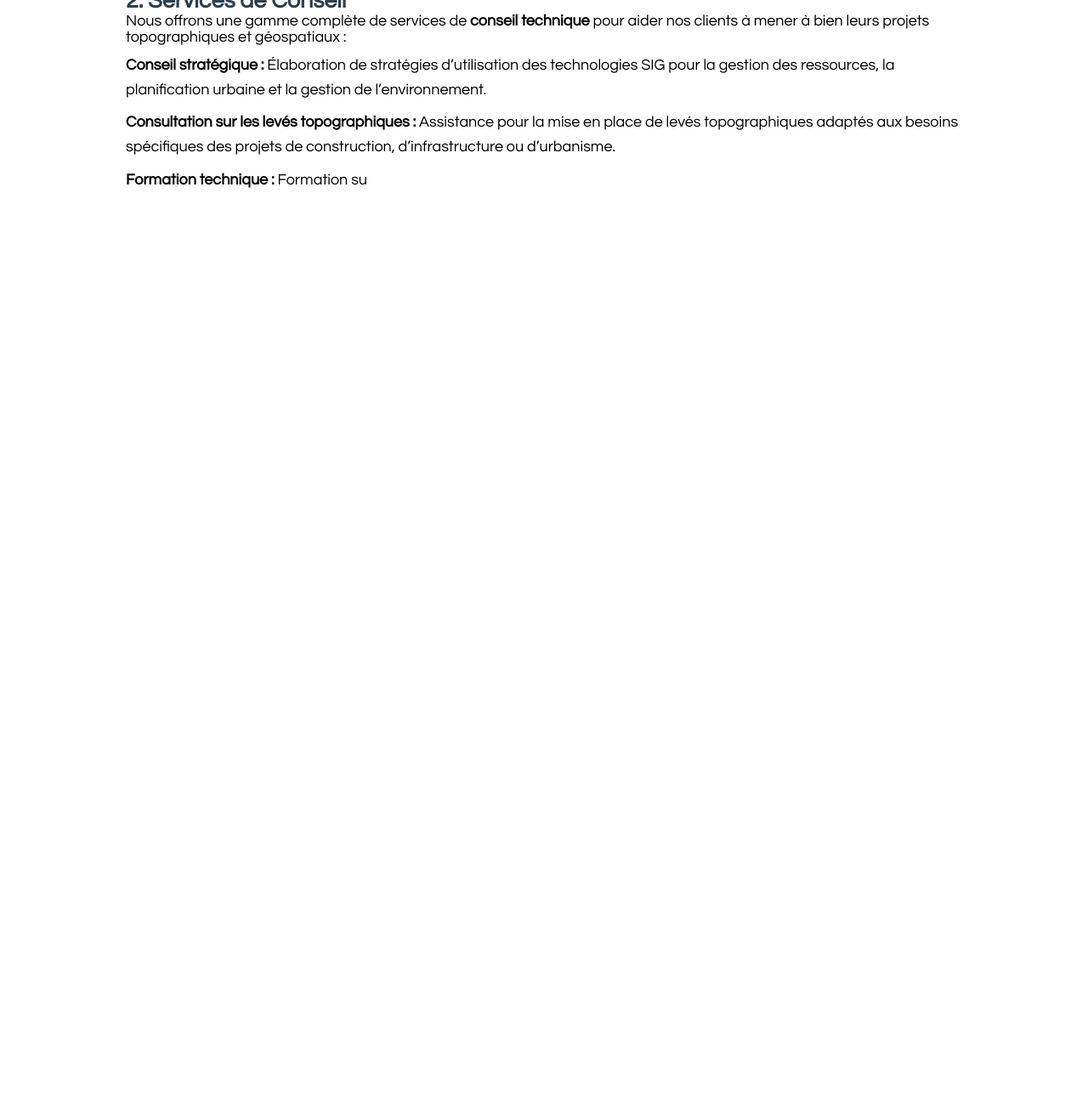
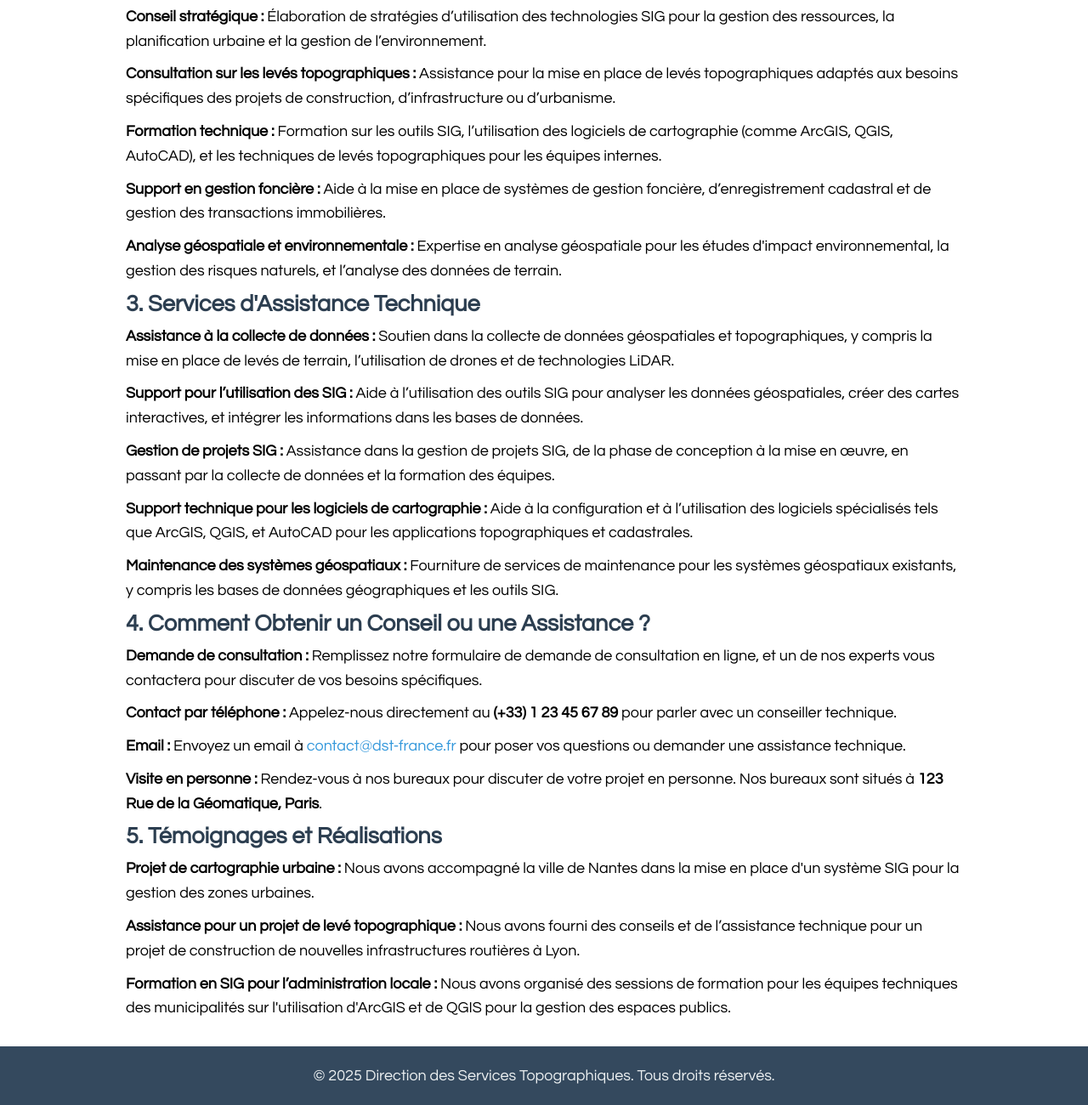
Before and after one commit to baryandriamparany404/diseto, a plain HTML site: page cat.html in a window 1280 px wide. Shown: the part 630-1930 px from the top of the page at 85% size. Before the commit the page ends 887 px from the top, so only its background shows below. Drawn offline with Linux system fonts and the light colour scheme.

Commit message:
Add files via upload

```diff
--- a/cat.html
+++ b/cat.html
@@ -3,7 +3,7 @@
 <head>
     <meta charset="UTF-8">
     <meta name="viewport" content="width=device-width, initial-scale=1.0">
-    <title>Direction des Services Topographiques</title>
+    <title>Conseil et Assistance Technique - DST</title>
     <link rel="stylesheet" href="style.css">
 </head>
 <body>
@@ -32,14 +32,13 @@
         </nav>
     </header>
 
-    <!-- Section Conseil et Assistance Technique -->
+    <!-- Section "Conseil et Assistance Technique" -->
     <section class="conseil-assistance-technique">
         <div class="container">
             <h1>Conseil et Assistance Technique</h1>
             <p>La Direction des Services Topographiques (DST) offre des services de <strong>conseil</strong> et d'<strong>assistance technique</strong> spécialisés pour accompagner les institutions publiques, les entreprises privées, et les particuliers dans la gestion et l'utilisation des données géospatiales, des levés topographiques, de la cartographie, et des systèmes d'information géographique (SIG).</p>
 
             <h2>1. Nos Domaines d'Expertise</h2>
-            <p>La DST met à disposition son expertise dans plusieurs domaines clés liés à la topographie et à l'aménagement du territoire :</p>
             <ul>
                 <li><strong>Levés topographiques :</strong> Réalisation de levés de terrain, relevés de points géodésiques, et calculs topographiques pour les projets d’infrastructure et de construction.</li>
                 <li><strong>Cartographie et SIG :</strong> Création de cartes, modélisation 3D, analyse géospatiale, et gestion des données SIG pour la planification urbaine, l’aménagement du territoire, et les études environnementales.</li>
@@ -49,8 +48,46 @@
             </ul>
 
             <h2>2. Services de Conseil</h2>
-            <p>Nous offrons une gamme complète de services de <strong>conseil technique</strong> pour aider nos clients à mener à bien leurs projets topographiques et géospatiaux :</p>
             <ul>
                 <li><strong>Conseil stratégique :</strong> Élaboration de stratégies d’utilisation des technologies SIG pour la gestion des ressources, la planification urbaine et la gestion de l’environnement.</li>
                 <li><strong>Consultation sur les levés topographiques :</strong> Assistance pour la mise en place de levés topographiques adaptés aux besoins spécifiques des projets de construction, d’infrastructure ou d’urbanisme.</li>
-                <li><strong>Formation technique :</strong> Formation su
+                <li><strong>Formation technique :</strong> Formation sur les outils SIG, l’utilisation des logiciels de cartographie (comme ArcGIS, QGIS, AutoCAD), et les techniques de levés topographiques pour les équipes internes.</li>
+                <li><strong>Support en gestion foncière :</strong> Aide à la mise en place de systèmes de gestion foncière, d’enregistrement cadastral et de gestion des transactions immobilières.</li>
+                <li><strong>Analyse géospatiale et environnementale :</strong> Expertise en analyse géospatiale pour les études d'impact environnemental, la gestion des risques naturels, et l’analyse des données de terrain.</li>
+            </ul>
+
+            <h2>3. Services d'Assistance Technique</h2>
+            <ul>
+                <li><strong>Assistance à la collecte de données :</strong> Soutien dans la collecte de données géospatiales et topographiques, y compris la mise en place de levés de terrain, l’utilisation de drones et de technologies LiDAR.</li>
+                <li><strong>Support pour l’utilisation des SIG :</strong> Aide à l’utilisation des outils SIG pour analyser les données géospatiales, créer des cartes interactives, et intégrer les informations dans les bases de données.</li>
+                <li><strong>Gestion de projets SIG :</strong> Assistance dans la gestion de projets SIG, de la phase de conception à la mise en œuvre, en passant par la collecte de données et la formation des équipes.</li>
+                <li><strong>Support technique pour les logiciels de cartographie :</strong> Aide à la configuration et à l’utilisation des logiciels spécialisés tels que ArcGIS, QGIS, et AutoCAD pour les applications topographiques et cadastrales.</li>
+                <li><strong>Maintenance des systèmes géospatiaux :</strong> Fourniture de services de maintenance pour les systèmes géospatiaux existants, y compris les bases de données géographiques et les outils SIG.</li>
+            </ul>
+
+            <h2>4. Comment Obtenir un Conseil ou une Assistance ?</h2>
+            <ul>
+                <li><strong>Demande de consultation :</strong> Remplissez notre formulaire de demande de consultation en ligne, et un de nos experts vous contactera pour discuter de vos besoins spécifiques.</li>
+                <li><strong>Contact par téléphone :</strong> Appelez-nous directement au <strong>(+33) 1 23 45 67 89</strong> pour parler avec un conseiller technique.</li>
+                <li><strong>Email :</strong> Envoyez un email à <a href="mailto:contact@dst-france.fr">contact@dst-france.fr</a> pour poser vos questions ou demander une assistance technique.</li>
+                <li><strong>Visite en personne :</strong> Rendez-vous à nos bureaux pour discuter de votre projet en personne. Nos bureaux sont situés à <strong>123 Rue de la Géomatique, Paris</strong>.</li>
+            </ul>
+
+            <h2>5. Témoignages et Réalisations</h2>
+            <ul>
+                <li><strong>Projet de cartographie urbaine :</strong> Nous avons accompagné la ville de Nantes dans la mise en place d'un système SIG pour la gestion des zones urbaines.</li>
+                <li><strong>Assistance pour un projet de levé topographique :</strong> Nous avons fourni des conseils et de l’assistance technique pour un projet de construction de nouvelles infrastructures routières à Lyon.</li>
+                <li><strong>Formation en SIG pour l’administration locale :</strong> Nous avons organisé des sessions de formation pour les équipes techniques des municipalités sur l'utilisation d'ArcGIS et de QGIS pour la gestion des espaces publics.</li>
+            </ul>
+        </div>
+    </section>
+
+    <!-- Footer -->
+    <footer>
+        <div class="container">
+            <p>&copy; 2025 Direction des Services Topographiques. Tous droits réservés.</p>
+        </div>
+    </footer>
+
+</body>
+</html>
```
